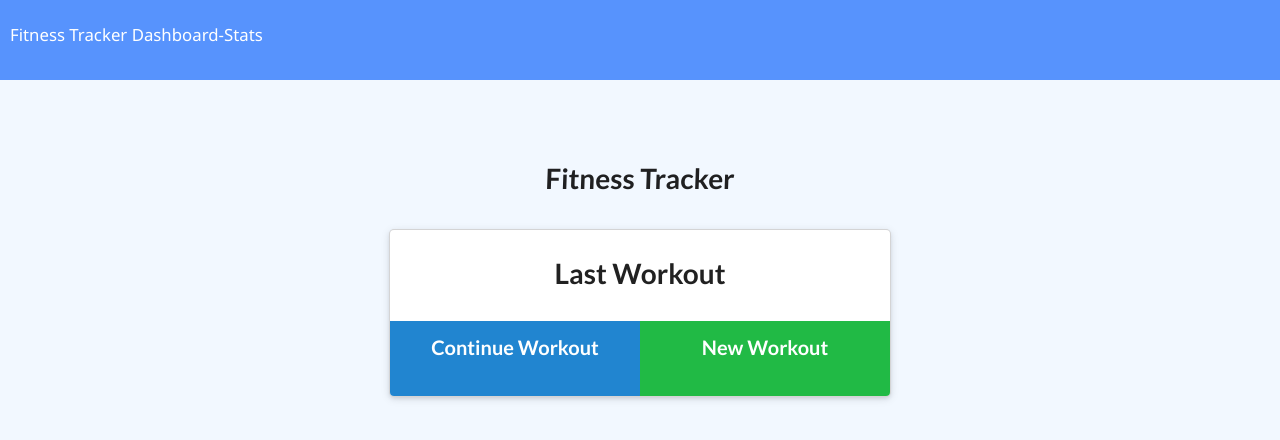
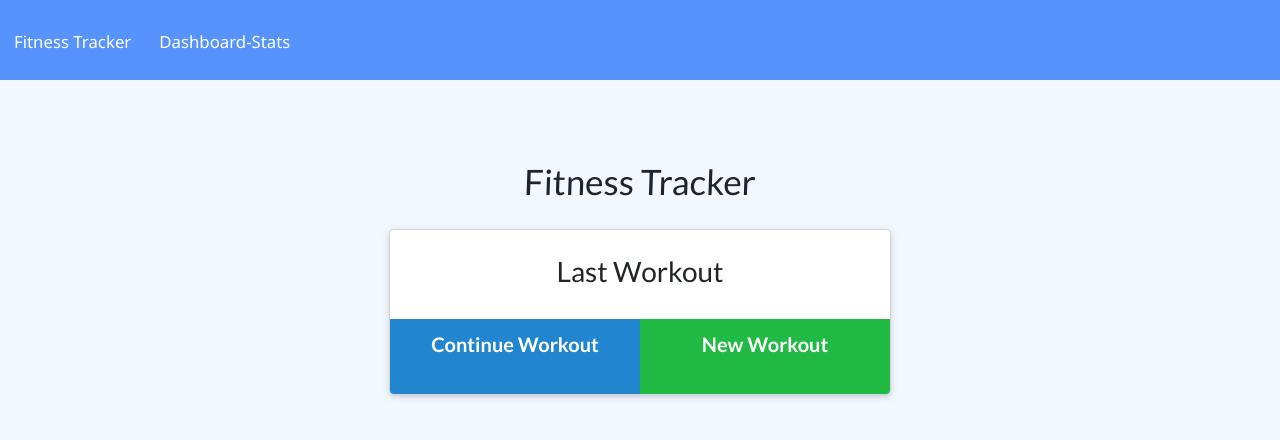
Before and after one commit to Creyes17e/workout-tracker, a website: page public/index.html in a window 1280 px wide. Drawn offline with nearby package versions, Linux system fonts and the light colour scheme; no server answers.

Commit message:
added bootstrap classes to nav

```diff
--- a/public/index.html
+++ b/public/index.html
@@ -6,14 +6,15 @@
   <meta name="viewport" content="width=device-width, initial-scale=1.0" />
   <meta http-equiv="X-UA-Compatible" content="ie=edge" />
   <link rel="stylesheet" href="https://cdnjs.cloudflare.com/ajax/libs/semantic-ui/2.4.1/semantic.min.css" />
+  <link rel="stylesheet" href="https://stackpath.bootstrapcdn.com/bootstrap/4.5.2/css/bootstrap.min.css" integrity="sha384-JcKb8q3iqJ61gNV9KGb8thSsNjpSL0n8PARn9HuZOnIxN0hoP+VmmDGMN5t9UJ0Z" crossorigin="anonymous">
   <link rel="stylesheet" href="/css/style.css" />
   <title>Fitness Tracker</title>
 </head>
 
 <body>
-  <nav>
-    <a href="/">Fitness Tracker</a>
-    <a href="/stats" class="dashboard-stats">Dashboard-Stats</a>
+  <nav class="nav">
+    <a class="nav-link" href="/">Fitness Tracker</a>
+    <a href="/stats" class="nav-link">Dashboard-Stats</a>
   </nav>
   <div class="wrapper workout">
     <header>
```
Also changed, not shown: public/exercise.html (+9 -3 lines).
